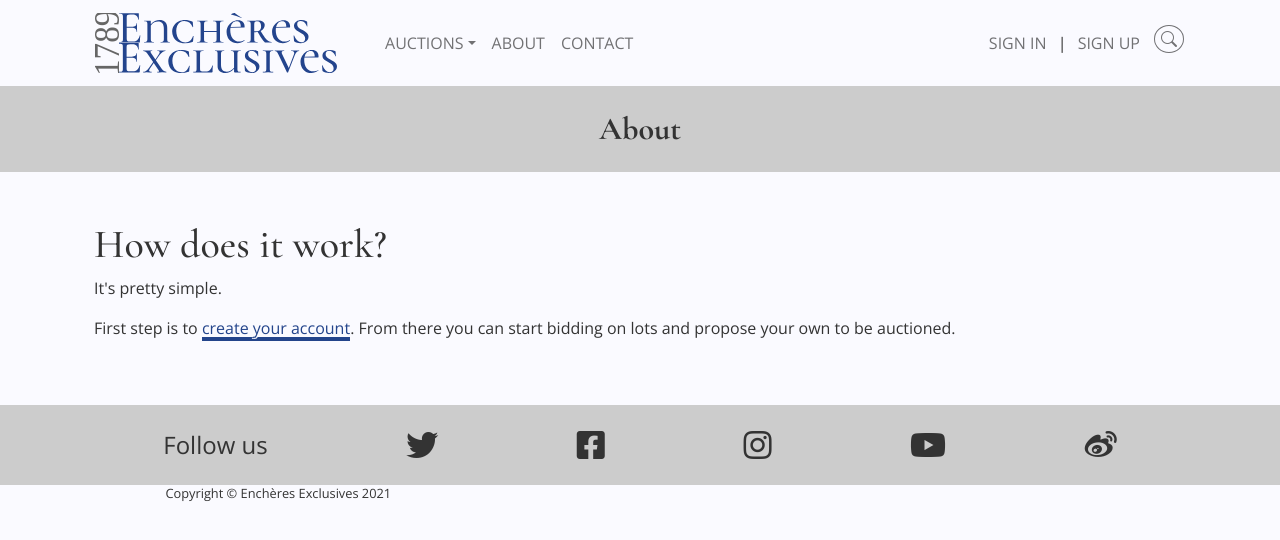
After one commit to Code-Institute-Submissions/LuciusVH-encheres-exclusives_N, a Python web app: template templates/about.html in a window 1280 px wide. The commit adds this page. Shown: the top 540 px of the page. Run offline with Jinja, Linux system fonts and the light colour scheme; the template is opened without the code that fills it, so the values that code supplies are empty; some libraries are stand-ins or nearby versions.

Commit message:
reducing about dropdown to regular link, one page

```diff
--- a/static/css/style.css
+++ b/static/css/style.css
@@ -129,7 +129,7 @@ h6 {
 /* _____ LINKS _____ */
 
 .link {
-  color: var(--bg-highlight-darker);
+  color: var(--bg-highlight-dark);
   text-decoration: none;
   border-bottom: solid var(--bg-highlight-dark) 0.3rem;
   display: inline-block;
@@ -139,8 +139,8 @@ h6 {
 
 .link:hover,
 .link:active {
-  color: var(--bg-highlight-darker);
-  border-bottom: solid var(--bg-highlight-light) 0.3rem;
+  color: var(--bg-highlight-dark-hover);
+  border-bottom: solid var(--bg-highlight-dark-hover) 0.3rem;
 }
 
 
--- /dev/null
+++ b/templates/about.html
@@ -0,0 +1,23 @@
+{% extends "base.html" %}
+{% block content %}
+
+  <header class="header-title bg-dark p-3 mb-3 mb-md-5">
+    <div class="d-flex flex-column flex-md-row align-lots-baseline text-md-start text-center">
+      <div class="p-md-2 mx-auto">
+        <h2 class="fw-bolder m-0">About</h2>
+      </div>
+    </div>
+  </header>
+
+  <!-- How does it work? -->
+  <section class="pb-3 pb-md-5">
+    <div class="container px-4 mt-sm-5">
+      <div class="row">
+        <h1>How does it work?</h1>
+        <p>It's pretty simple.</p>
+        <p>First step is to <a href="{{ url_for('register') }}" class="link">create your account</a>. From there you can start bidding on lots and propose your own to be auctioned.</p>
+      </div>
+    </div>
+  </section>
+
+{% endblock %}
--- a/templates/base.html
+++ b/templates/base.html
@@ -73,27 +73,7 @@
                 </div>
               </ul>
             </li>
-            <li class="nav-item dropdown">
-              <a class="nav-link dropdown-toggle" id="navbarDropdown" href="#" role="button" data-bs-toggle="dropdown" aria-expanded="false">About</a>
-              <ul class="dropdown-menu" aria-labelledby="navbarDropdown">
-                <div class="row">
-                  <div class="col-12 col-md-6">
-                    <li><a class="dropdown-item" href="#!"><h5>Our History</h5></a></li>
-                    <li><hr class="dropdown-divider" /></li>
-                    <li><a class="dropdown-item" href="#!"><h5>Locations</h5></a></li>
-                    <li><a class="dropdown-item" href="#!">Paris</a></li>
-                    <li><a class="dropdown-item" href="#!">Rome</a></li>
-                    <li><a class="dropdown-item" href="#!">New York</a></li>
-                    <li><a class="dropdown-item" href="#!">Tokyo</a></li>
-                  </div>
-                  <div class="col-12 col-md-6">
-                    <li><a class="dropdown-item  mt-3 mt-sm-0" href="#!"><h5>How does it work?</h5></a></li>
-                    <li><hr class="dropdown-divider" /></li>
-                    <li><a class="dropdown-item" href="#!"><h5>Auction Glossary</h5></a></li>
-                  </div>
-                </div>
-              </ul>
-            </li>
+            <li class="nav-item"><a class="nav-link" aria-current="page" href="{{ url_for('about') }}">About</a></li>
             <li class="nav-item"><a class="nav-link" aria-current="page" href="{{ url_for('contact') }}">Contact</a></li>
           </ul>
           <div class="d-flex">
```
Also changed, not shown: app.py (+9 -0 lines).
